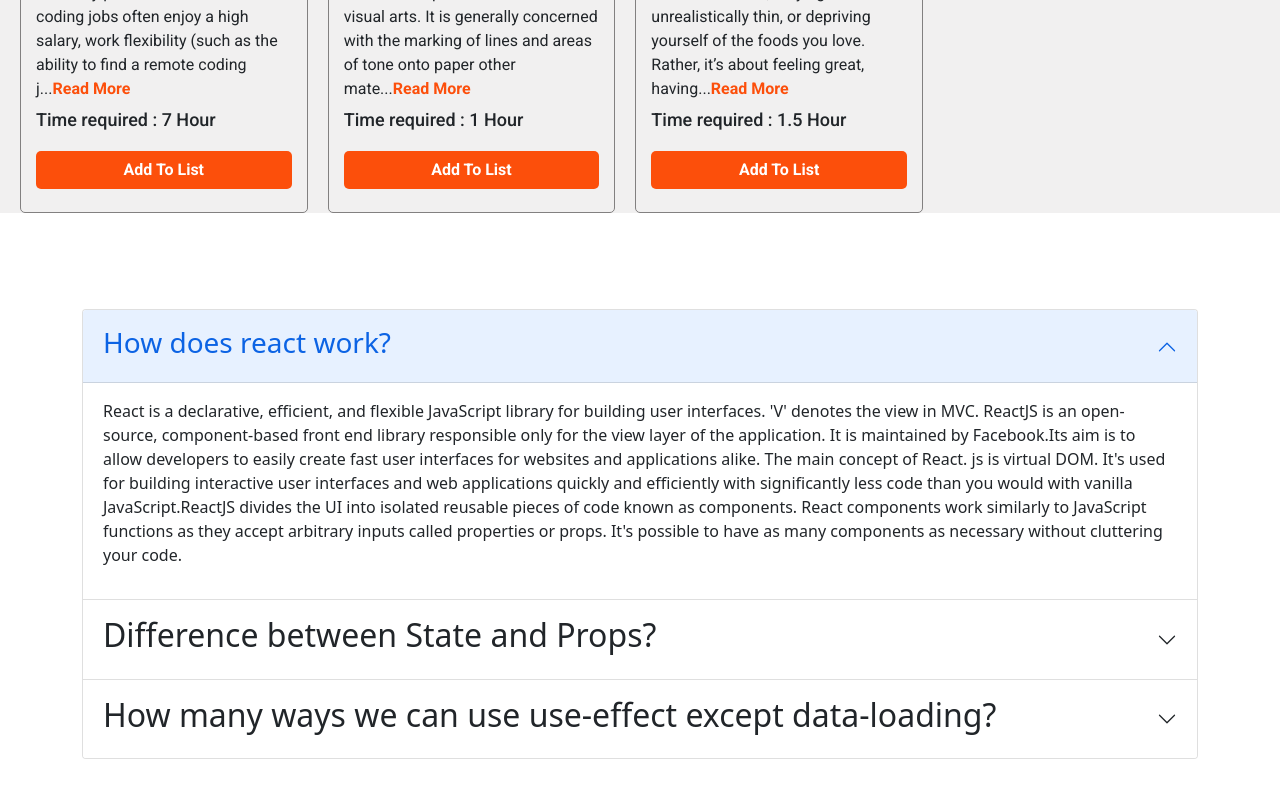
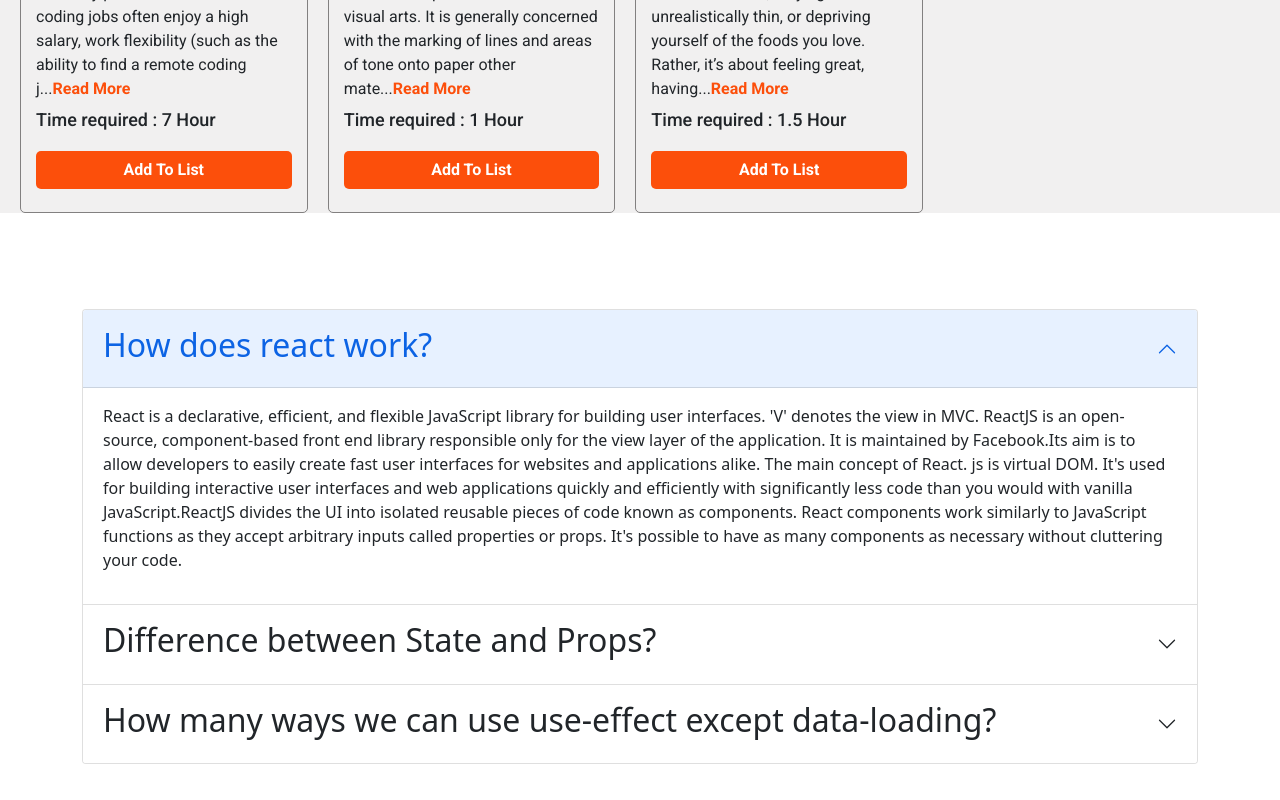
Before and after one commit to Nahid-Hasan-Sourav/day-to-day-routine-a-8, a React (Create React App) app: page / in a window 1280 px wide. Shown: the part 974-1774 px from the top of the page. Built offline with nearby package versions, Linux system fonts and the light colour scheme.

Commit message:
almost finished

```diff
--- a/src/components/Questions/Question.js
+++ b/src/components/Questions/Question.js
@@ -8,7 +8,7 @@ const Question = () => {
   <div className="accordion-item">
     <h2 className="accordion-header" id="headingOne">
       <button className="accordion-button" type="button" data-bs-toggle="collapse" data-bs-target="#collapseOne" aria-expanded="true" aria-controls="collapseOne">
-       <h3>How does react work?</h3>
+       <h2>How does react work?</h2>
       </button>
     </h2>
     <div id="collapseOne" className="accordion-collapse collapse show" aria-labelledby="headingOne" data-bs-parent="#accordionExample">
```
